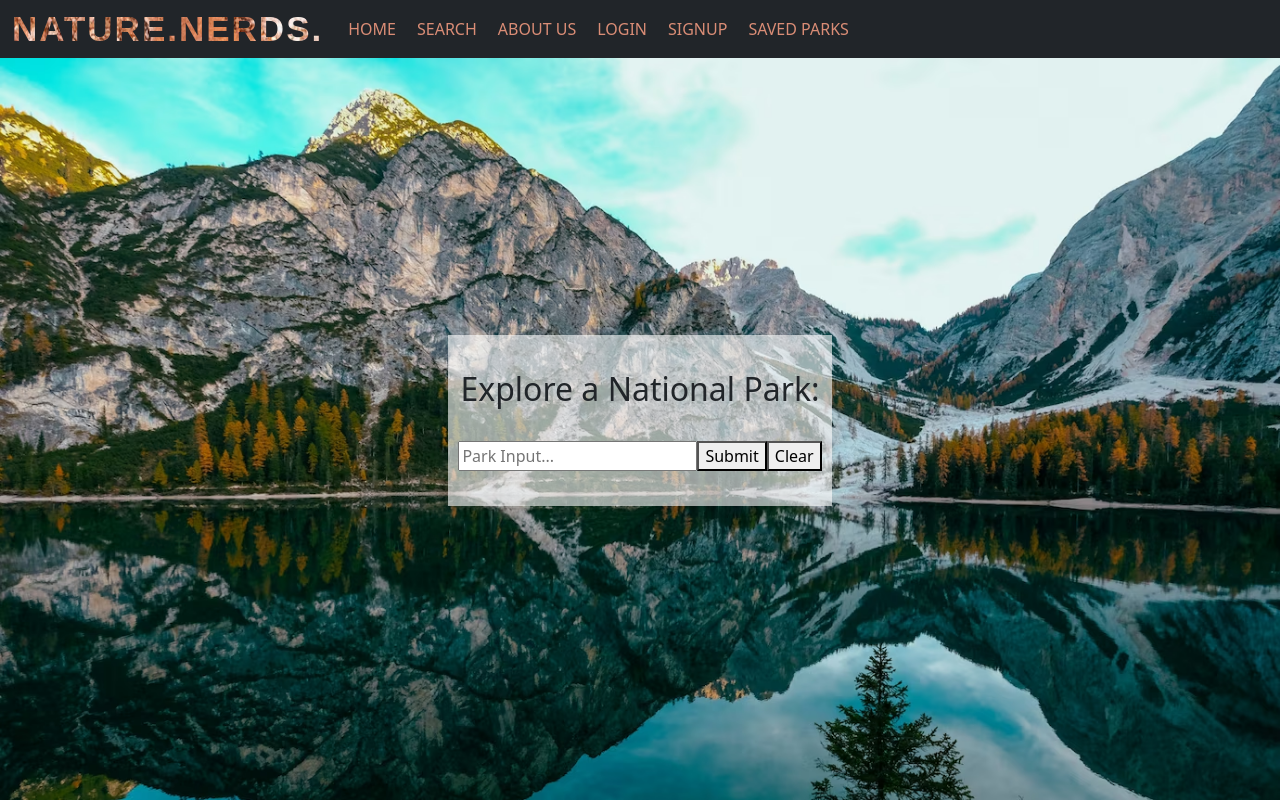
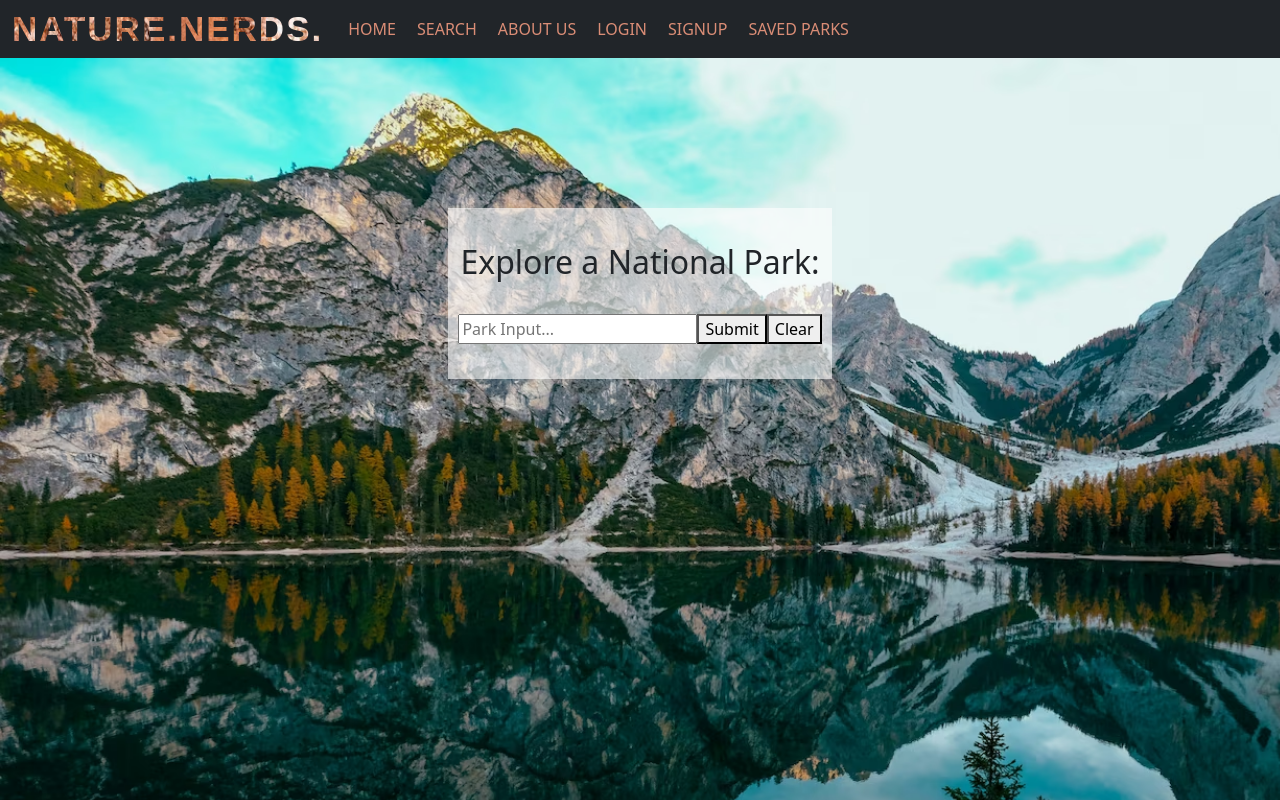
Before and after one commit to HannahMidd/nature-nerds-2, a React (Vite) app in the folder client/: page /search in a window 1280 px wide. Shown: the top 800 px of the page. Built offline with nearby package versions, Linux system fonts and the light colour scheme.

Commit message:
adding card layout fix

```diff
--- a/client/src/App.css
+++ b/client/src/App.css
@@ -156,7 +156,7 @@
 
 .parkSearchContainer {
     background-image: url('/assets/hero2.avif');
-    height: 100vh;
+    height: auto;
     background-repeat: no-repeat;
     background-size: cover;
     display: flex;
@@ -171,7 +171,7 @@
     text-align: center;
     padding: 10px;
     margin: 150px;
-    margin-bottom: 225px;
+    margin-bottom: 80vh;
 }
 /* About Us Section */
 
```
